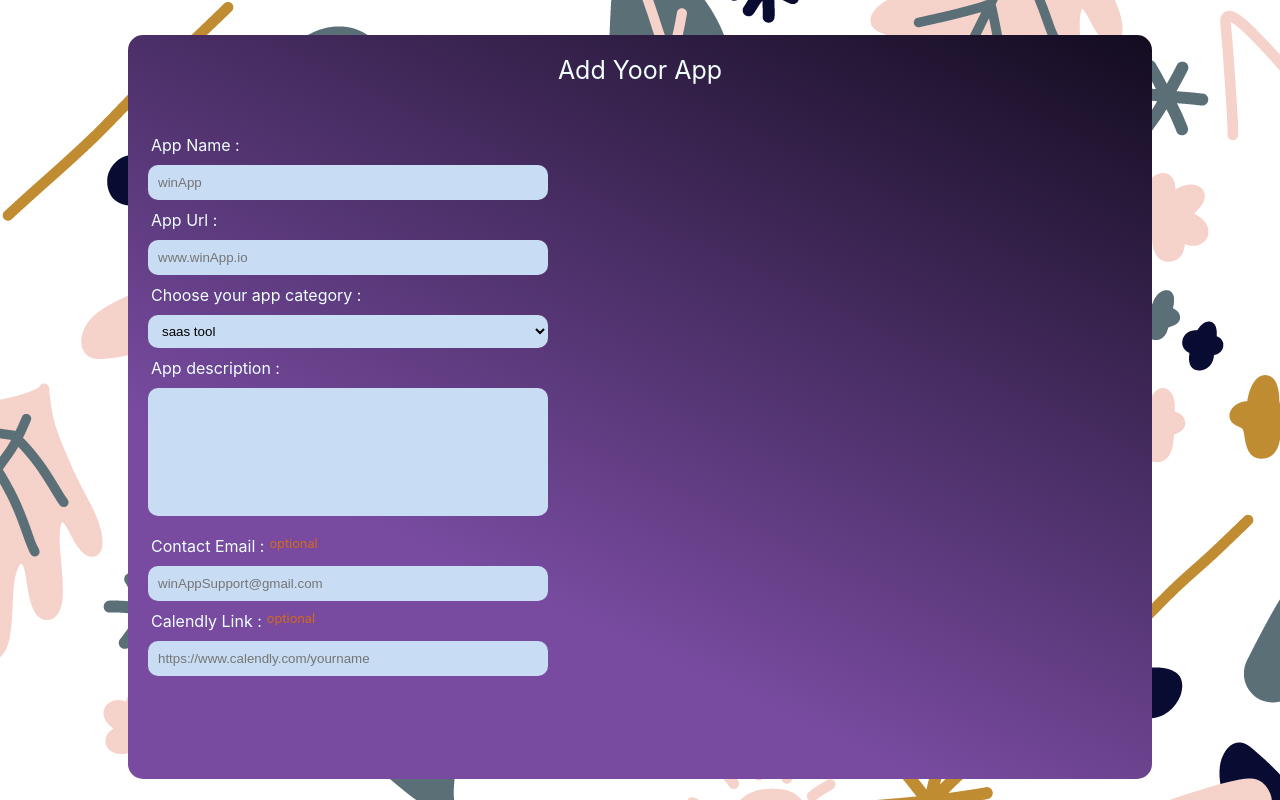
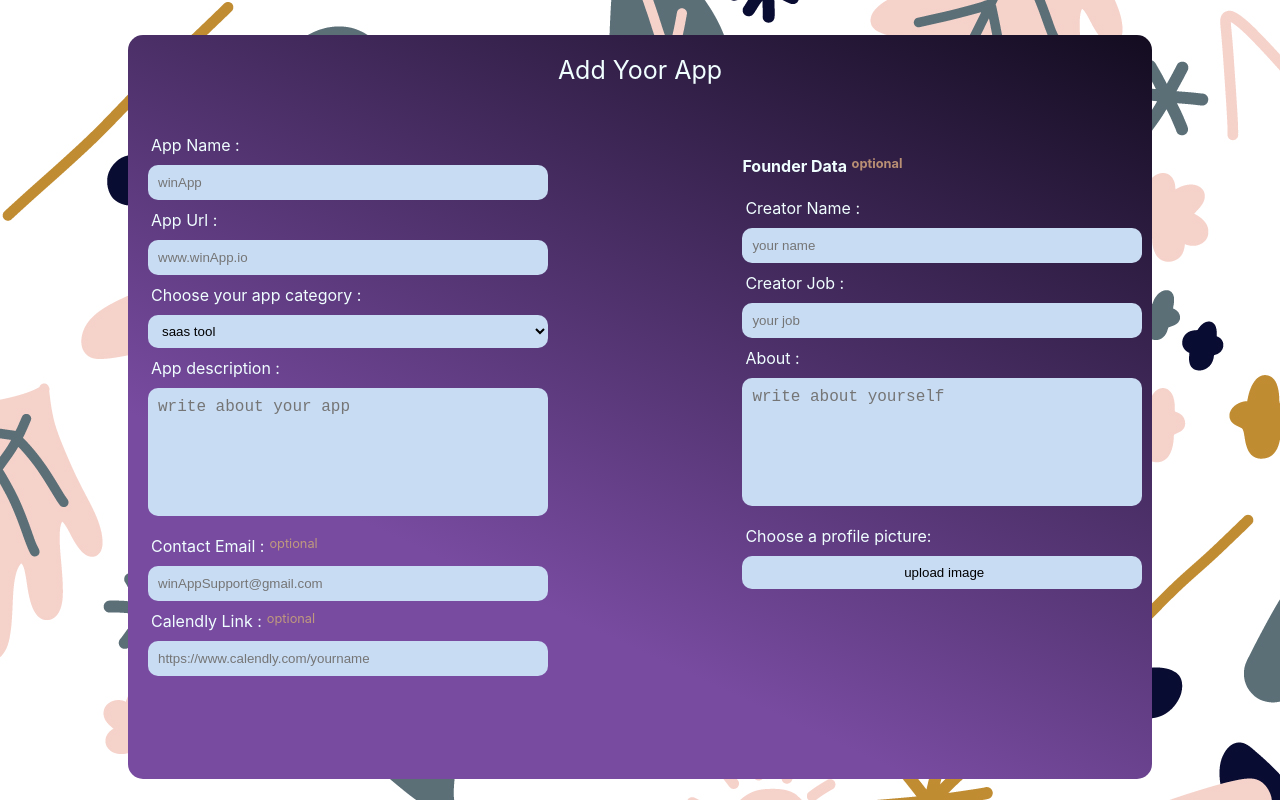
Before and after one commit to abualmagd/winapp, a React (Create React App) app: page / in a window 1280 px wide. Built offline with nearby package versions, Linux system fonts and the light colour scheme.

Commit message:
add tool ...

```diff
--- a/src/styles/addTool.css
+++ b/src/styles/addTool.css
@@ -6,6 +6,12 @@
     background-image: linear-gradient(25deg, #784BA0 30%, #130C20 100%);
     border-radius: 15px;
 
+
+}
+
+.content {
+    display: flex;
+    justify-content: space-between;
 }
 
 .titl {
@@ -62,9 +68,120 @@ select {
 
 .right span {
     font-size: .8rem;
-    color: rgb(210, 105, 30);
+    color: rgb(191, 153, 126);
     position: absolute;
     top: 0px;
     margin-left: 5px;
 
 }
+
+
+
+
+.left {
+    margin-top: 30px;
+    margin-left: 20px;
+    display: flex;
+    flex-direction: column;
+    width: 40%;
+
+}
+
+
+
+.left {
+    margin-top: 30px;
+    margin-left: 20px;
+    display: flex;
+    flex-direction: column;
+    width: 40%;
+
+}
+
+.left label {
+    margin-left: 3px;
+    margin-bottom: 10px;
+    position: relative;
+}
+
+.left input {
+    margin-right: 10px;
+    height: 33px;
+    border-radius: 10px;
+    outline: none;
+    background-color: #C8DCF3;
+    padding-left: 5px;
+    border: 0px transparent;
+    padding-left: 10px;
+    margin-bottom: 10px;
+}
+
+
+
+.left h4 {
+    display: flex;
+    width: 160px;
+    position: relative;
+}
+
+.left span {
+    font-size: .8rem;
+    color: rgb(185, 143, 116);
+    position: absolute;
+    top: 0px;
+    right: 0px;
+    margin-left: 5px;
+
+}
+
+
+.left textarea {
+    margin-right: 10px;
+    border-radius: 10px;
+    outline: none;
+    background-color: #C8DCF3;
+    padding-left: 5px;
+    border: 0px transparent;
+    padding-left: 10px;
+    margin-bottom: 20px;
+    font-size: 1rem;
+    padding: 10px;
+    resize: none;
+
+}
+
+input [type="file"] {
+    display: none;
+}
+
+
+@media only screen and (max-width: 1100px) {
+
+    .addTool {
+        height: 100%;
+        width: 100%;
+        margin: 0;
+    }
+}
+
+
+@media only screen and (max-width: 700px) {
+
+    .content {
+        display: flex;
+        flex-direction: column;
+    }
+
+    .addTool {
+        height: 100%;
+        width: 100%;
+        margin: 0;
+    }
+
+    .right,
+    .left {
+        width: 90%;
+    }
+
+
+}
--- a/src/views/addTool.jsx
+++ b/src/views/addTool.jsx
@@ -2,12 +2,21 @@
 import "../styles/addTool.css";
 
 function AddTool() {
+
+
+    function clickAvatar() {
+        console.log('pressed')
+        return document.getElementById('avatar').click();
+    }
+
     return (
         <div className="addTool">
             <div className="titl">
                 Add Yoor App
             </div>
+            <div className="content">
                 <div className="right">
+
                     <label>App Name :</label>
                     <input type="text" className="appName" placeholder="winApp" />
                     <label>App Url :</label>
@@ -20,14 +29,31 @@ function AddTool() {
                         <option value="mobile app">mobile app</option>
                     </select>
                     <label >App description :</label>
-                <textarea name="about" id="#about" maxLength={250} cols="10" rows="6"
-                    placeholder="write about your app {200 characters}" required> </textarea>
+                    <textarea name="about" id="#about" maxLength={250} cols="10" rows="6" placeholder="write about your app"
+                        required></textarea>
 
                     <label>Contact Email : <span >optional</span></label>
                     <input type="text" className="email" placeholder="winAppSupport@gmail.com" />
                     <label>Calendly Link : <span >optional</span></label>
                     <input type="text" className="calendly" placeholder="https://www.calendly.com/yourname" />
 
+                </div>
+                <div className="left">
+                    <h4>Founder Data <span >optional</span></h4>
+                    <label>Creator Name : </label>
+                    <input type="text" className="creator" placeholder="your name" />
+                    <label>Creator Job : </label>
+                    <input type="text" className="job" placeholder="your job" />
+                    <label >About :</label>
+                    <textarea name="about" id="#about" maxLength={250} cols="10" rows="6" placeholder="write about yourself"
+                        required></textarea>
+                    <label >Choose a profile picture:</label>
+
+                    <input type="file" style={{ display: "none" }}
+                        id="avatar" name="avatar"
+                        accept="image/png, image/jpeg" alt="llllll"></input>
+                    <input type="button" id="onpress" onClick={clickAvatar} value="upload image" />
+                </div>
             </div>
         </div>
     );
```
Lines whose indentation alone changed are shown as unchanged.
